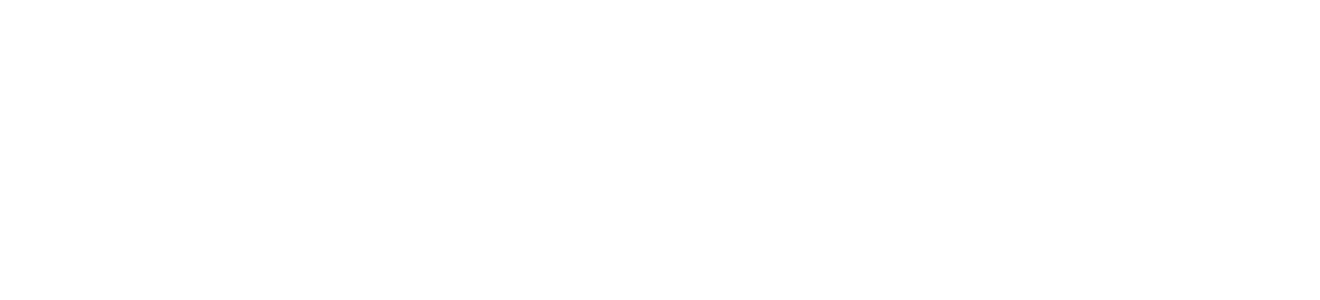
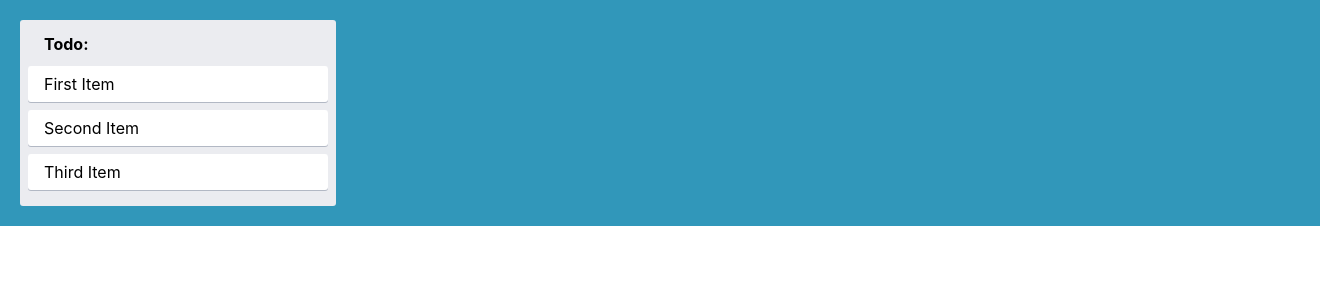
Before and after one commit to salisshuaibu11/trello-clone, a React (Create React App) app: page / in a window 1280 px wide. Shown: the top 300 px of the page, 1320 px wide, since content can reach past the window. Built offline with nearby package versions, Linux system fonts and the light colour scheme.

Commit message:
test the styled component

```diff
--- a/src/App.tsx
+++ b/src/App.tsx
@@ -1,3 +1,12 @@
+import { AppContainer, CardContainer, ColumnContainer, ColumnTitle } from "./styles"
+
 export const App = () => {
-  return null
+  return <AppContainer>
+    <ColumnContainer>
+      <ColumnTitle>Todo:</ColumnTitle>
+      <CardContainer>First Item</CardContainer>
+      <CardContainer>Second Item</CardContainer>
+      <CardContainer>Third Item</CardContainer>
+    </ColumnContainer>
+  </AppContainer>
 }
```
